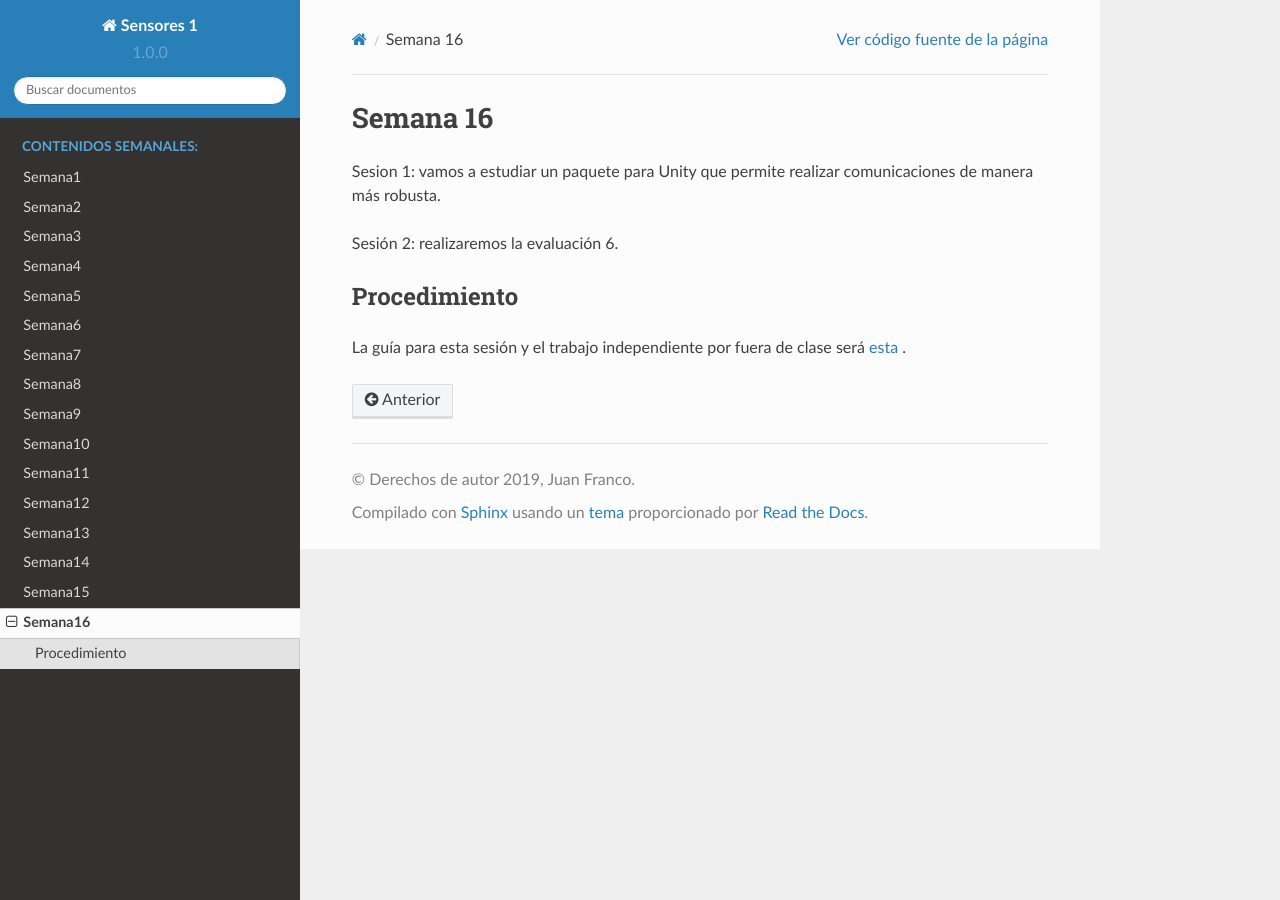
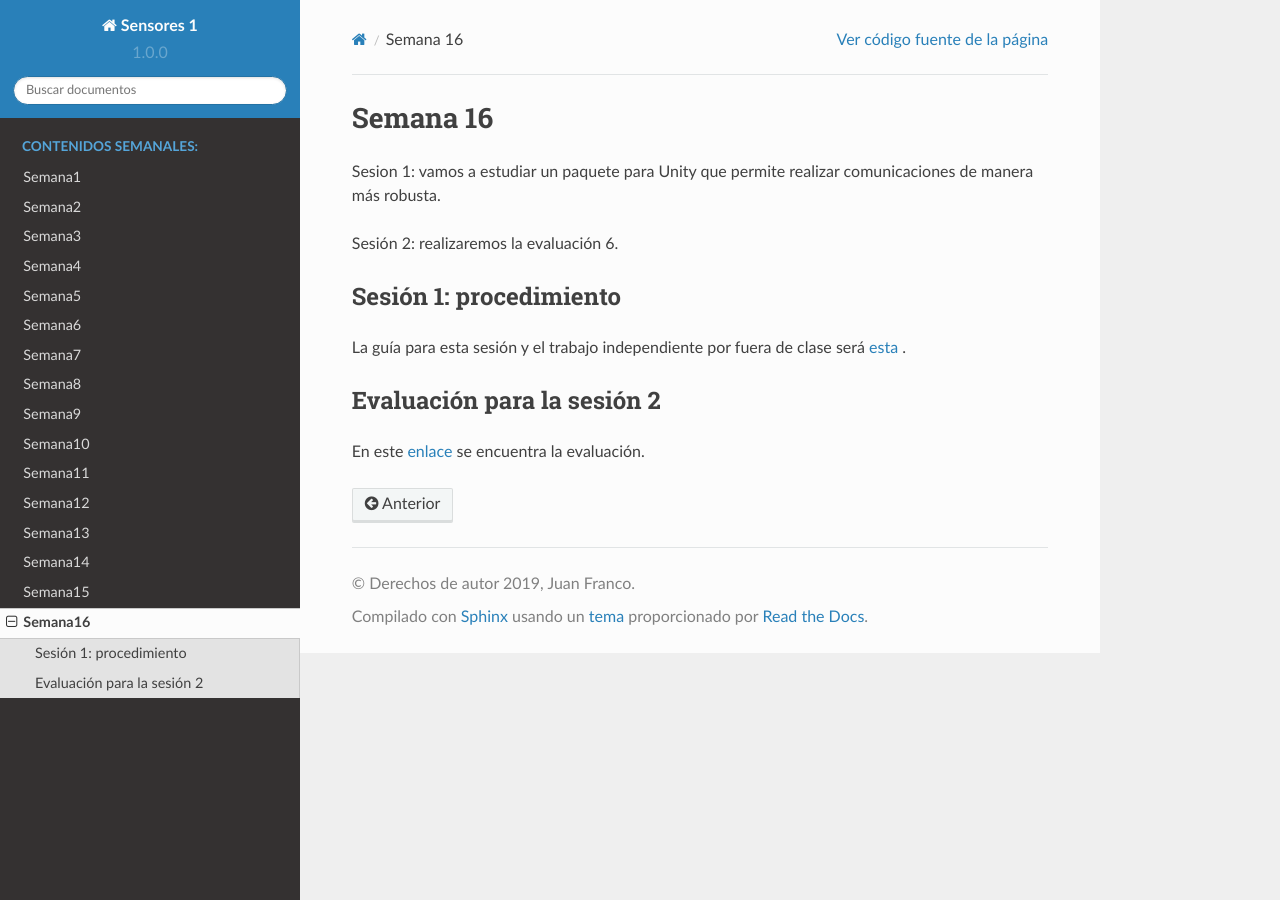
Before and after one commit to juanferfranco/sensores1, a Sphinx documentation site: the page built from docs/_semana16/semana16.rst, in a window 1280 px wide. Built offline with Sphinx 7.4.7 and the Read the Docs theme 2.0.0, drawn with Linux system fonts in a browser that asks for light colours.

Commit message:
update week 16

```diff
--- a/docs/_semana16/semana16.rst
+++ b/docs/_semana16/semana16.rst
@@ -5,7 +5,13 @@ Sesion 1: vamos a estudiar un paquete para Unity que permite realizar comunicaci
 
 Sesión 2: realizaremos la evaluación 6.
 
-Procedimiento
----------------
+
+Sesión 1: procedimiento
+-------------------------
 La guía para esta sesión y el trabajo independiente por fuera de clase será
 `esta <https://drive.google.com/open?id=1HY9ocUXXVxhxCPJ6bSe0YpPXEPWudITRncw2FNWDZTU>`__ .
+
+Evaluación para la sesión 2
+----------------------------
+En este `enlace <https://drive.google.com/open?id=1CUuOtLdKahHe22nduIKGUdE09MTKBdcOYO6m7jNbrBs>`__
+se encuentra la evaluación.
```
